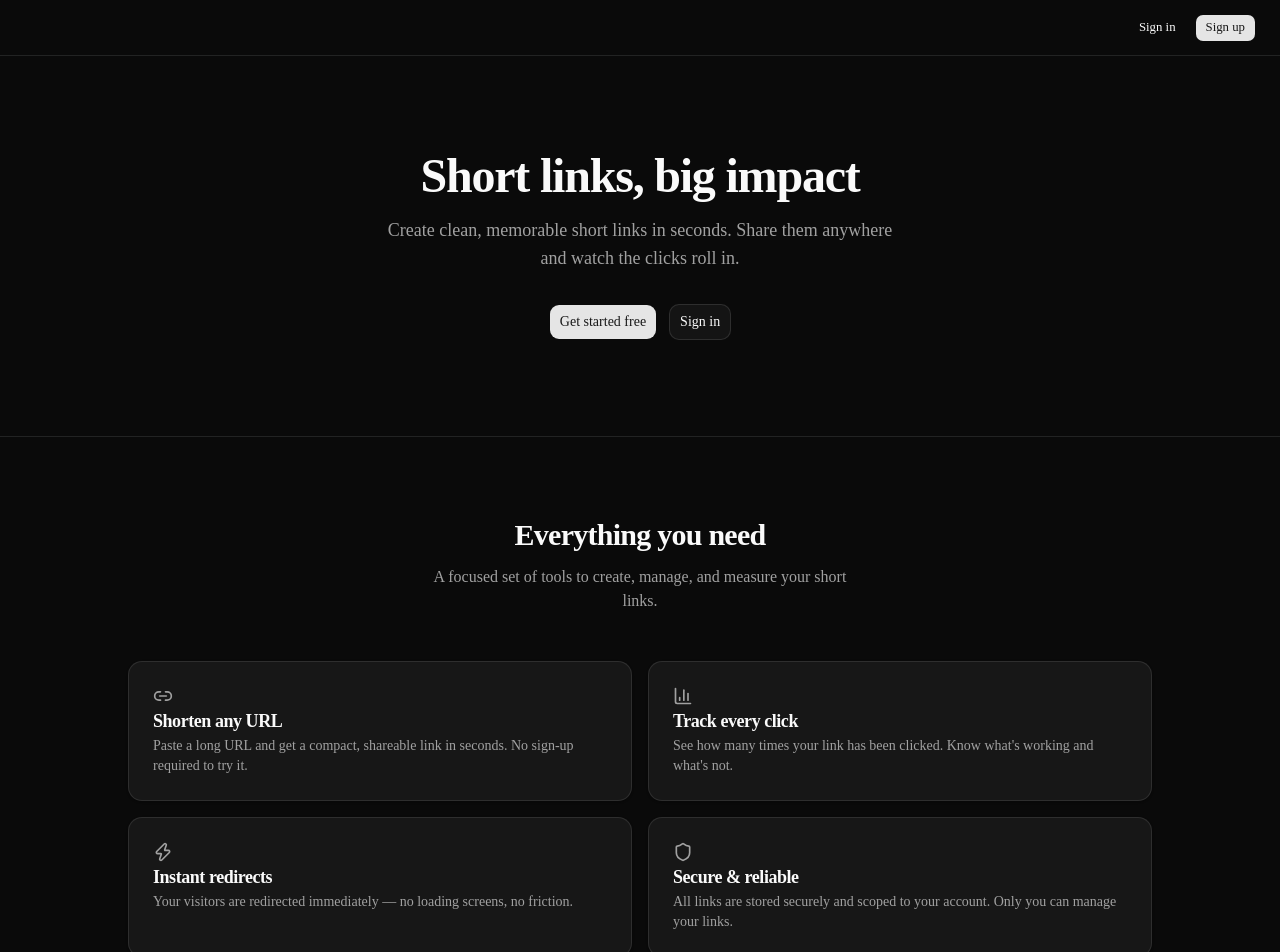
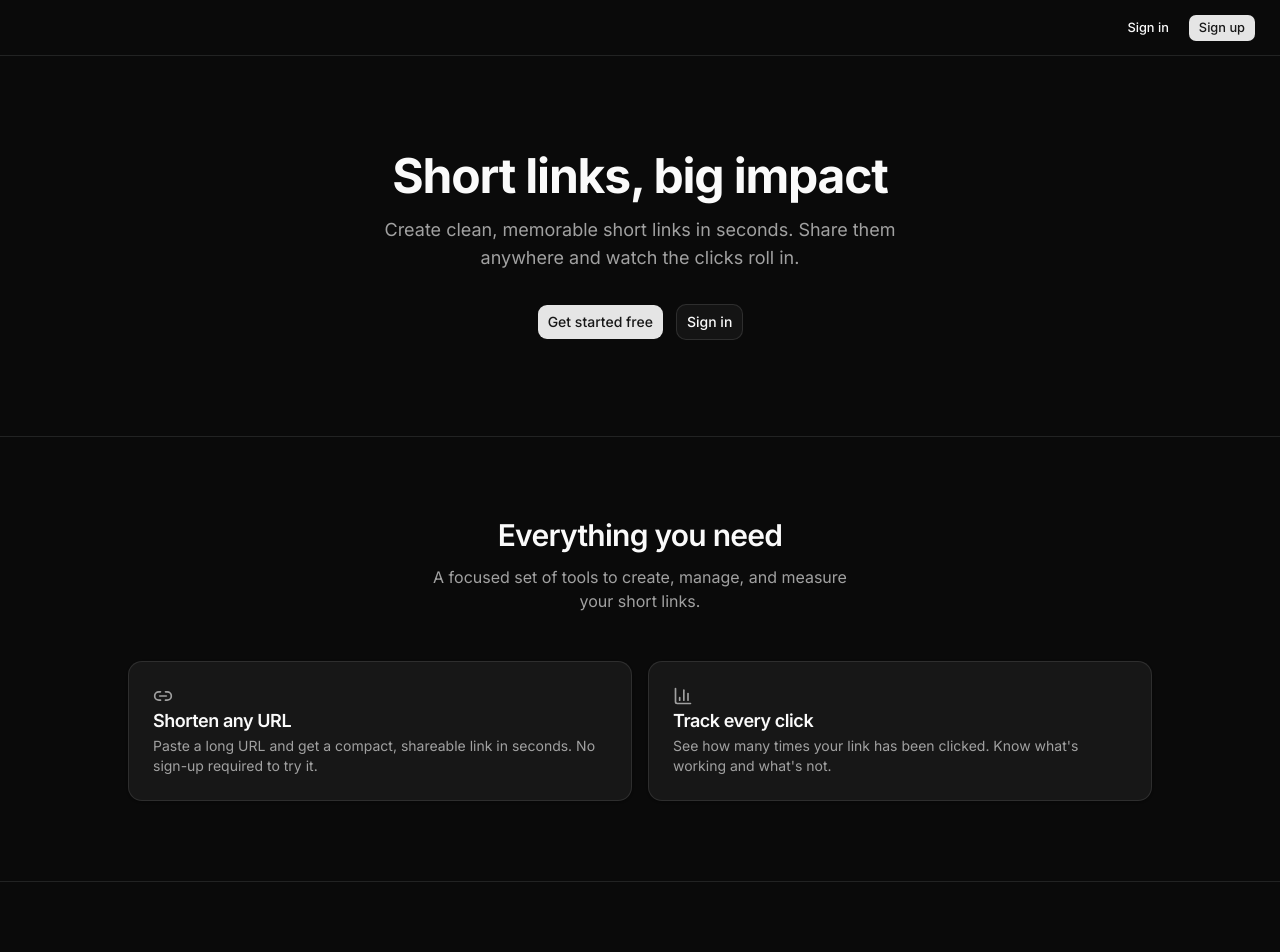
Before and after one commit to emmatutuvd/linkshortenrproject, a Next.js app: page / in a window 1280 px wide. Shown: the top 952 px of the page. Built offline with nearby package versions, Linux system fonts and the light colour scheme; no server answers.

Commit message:
feat: update font configuration and clean up unused imports in layout and page components

```diff
--- a/app/globals.css
+++ b/app/globals.css
@@ -7,7 +7,7 @@
 @theme inline {
   --color-background: var(--background);
   --color-foreground: var(--foreground);
-  --font-sans: var(--font-sans);
+  --font-sans: var(--font-inter);
   --font-mono: var(--font-geist-mono);
   --font-heading: var(--font-sans);
   --color-sidebar-ring: var(--sidebar-ring);
--- a/app/layout.tsx
+++ b/app/layout.tsx
@@ -1,11 +1,11 @@
 import type { Metadata } from "next";
-import { Geist, Geist_Mono } from "next/font/google";
+import { Inter, Geist_Mono } from "next/font/google";
 import { ClerkProvider, SignInButton, SignUpButton, Show, UserButton } from "@clerk/nextjs";
 import { Button } from "@/components/ui/button";
 import "./globals.css";
 
-const geistSans = Geist({
-  variable: "--font-geist-sans",
+const inter = Inter({
+  variable: "--font-inter",
   subsets: ["latin"],
 });
 
@@ -28,7 +28,7 @@ export default function RootLayout({
   return (
     <html
       lang="en"
-      className={`${geistSans.variable} ${geistMono.variable} dark h-full antialiased`}
+      className={`${inter.variable} ${geistMono.variable} dark h-full antialiased`}
     >
       <body className="min-h-full flex flex-col">
         <ClerkProvider>
--- a/app/page.tsx
+++ b/app/page.tsx
@@ -1,4 +1,4 @@
-import { Link2, BarChart3, Zap, Shield } from "lucide-react";
+import { Link2, BarChart3 } from "lucide-react";
 import { Card, CardHeader, CardTitle, CardDescription } from "@/components/ui/card";
 import { HeroCTA } from "@/components/hero-cta";
 
@@ -14,18 +14,6 @@ const features = [
     title: "Track every click",
     description:
       "See how many times your link has been clicked. Know what's working and what's not.",
-  },
-  {
-    icon: Zap,
-    title: "Instant redirects",
-    description:
-      "Your visitors are redirected immediately — no loading screens, no friction.",
-  },
-  {
-    icon: Shield,
-    title: "Secure & reliable",
-    description:
-      "All links are stored securely and scoped to your account. Only you can manage your links.",
   },
 ];
 
```
Also changed, not shown: 1 other file (tests, documents, lock files or other folders).
